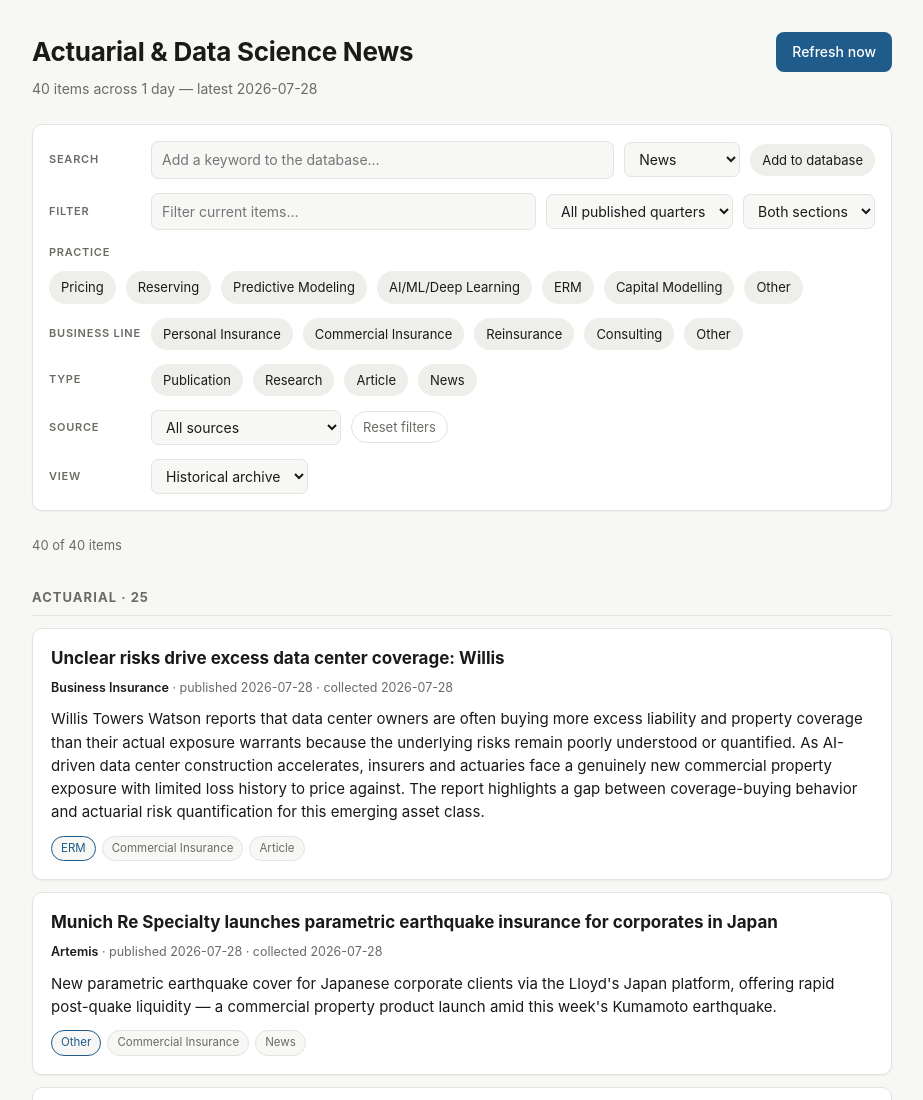
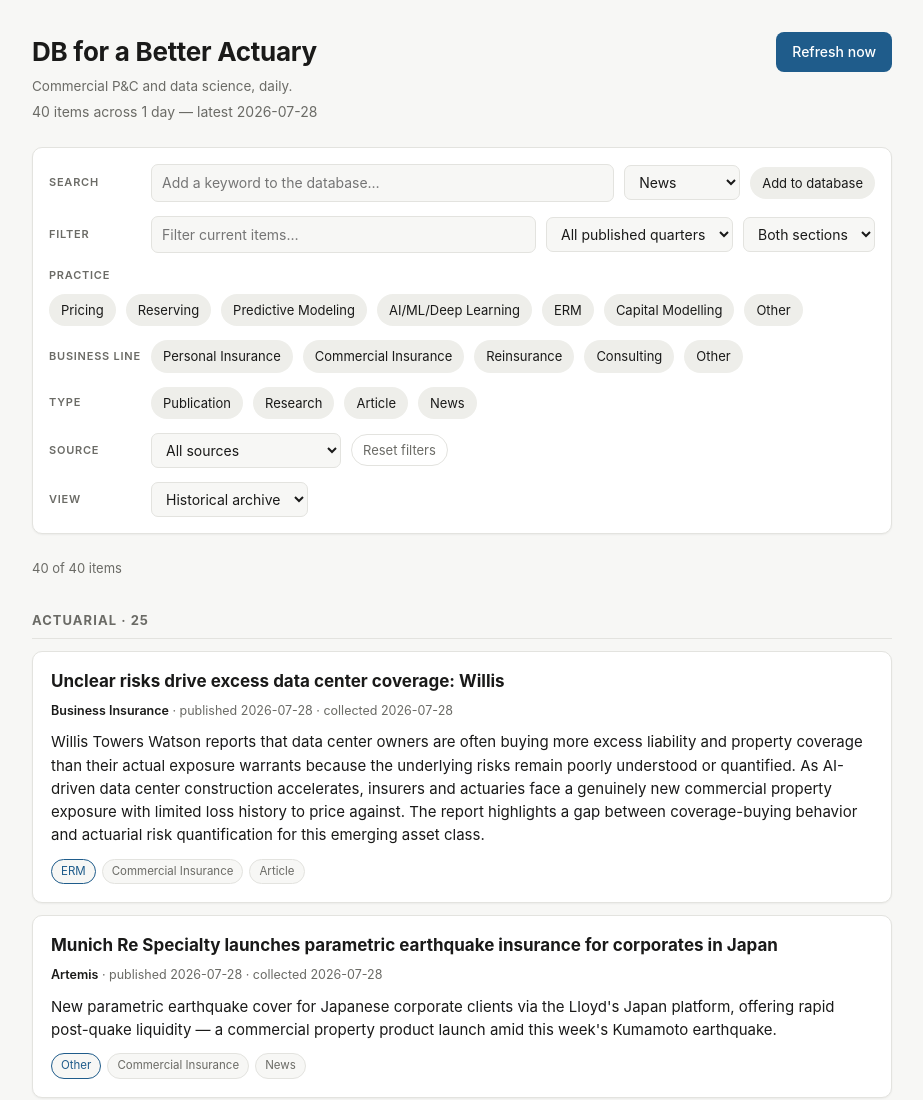
Before and after one commit to sean-shepherd/actuarial-ds-news-dashboard, a plain HTML site: page index.html in a window 1280 px wide. Shown: the top 1100 px of the page, without its empty margins (178-1101 px from the left). Drawn offline with Linux system fonts and the light colour scheme.

Commit message:
Rename the dashboard to "DB for a Better Actuary"
Retitles the page (browser tab and h1) and the README, and adds a short
tagline so the page still says what it covers now that the name no longer
describes it.

Repo name and Pages URL left unchanged on purpose — renaming the repo
would break the live URL, the Slack notification link, and the routine's
git source.

Co-Authored-By: Claude Opus 5 <noreply@anthropic.com>

```diff
--- a/index.html
+++ b/index.html
@@ -3,7 +3,7 @@
 <head>
 <meta charset="utf-8">
 <meta name="viewport" content="width=device-width, initial-scale=1">
-<title>Actuarial &amp; Data Science News</title>
+<title>DB for a Better Actuary</title>
 <style>
   :root {
     --bg: #f7f7f5; --panel: #fff; --ink: #1a1a19; --muted: #6b6b66;
@@ -24,8 +24,9 @@
     -webkit-font-smoothing: antialiased;
   }
   .wrap { max-width: 900px; margin: 0 auto; padding: 32px 20px 80px; }
-  header h1 { margin: 0 0 6px; font-size: 26px; letter-spacing: -.01em; }
+  header h1 { margin: 0 0 4px; font-size: 26px; letter-spacing: -.01em; }
   header p { margin: 0; color: var(--muted); font-size: 14px; }
+  .tagline { margin: 0 0 4px !important; font-size: 13.5px; }
   .hrow { display: flex; gap: 16px; align-items: flex-start; justify-content: space-between; }
   .btn {
     font: inherit; font-size: 14px; font-weight: 500; white-space: nowrap;
@@ -106,7 +107,8 @@
   <header>
     <div class="hrow">
       <div>
-        <h1>Actuarial &amp; Data Science News</h1>
+        <h1>DB for a Better Actuary</h1>
+        <p class="tagline">Commercial P&amp;C and data science, daily.</p>
         <p id="sub"></p>
       </div>
       <button class="btn" id="refresh" type="button">Refresh</button>
```
Also changed, not shown: 2 other files.
